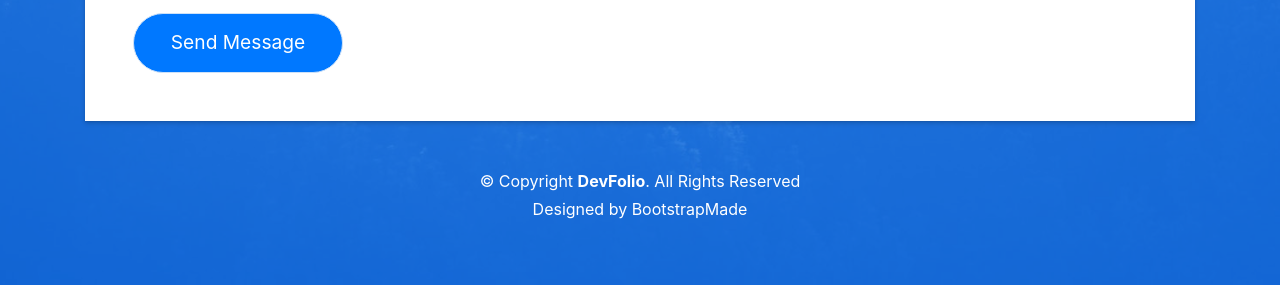
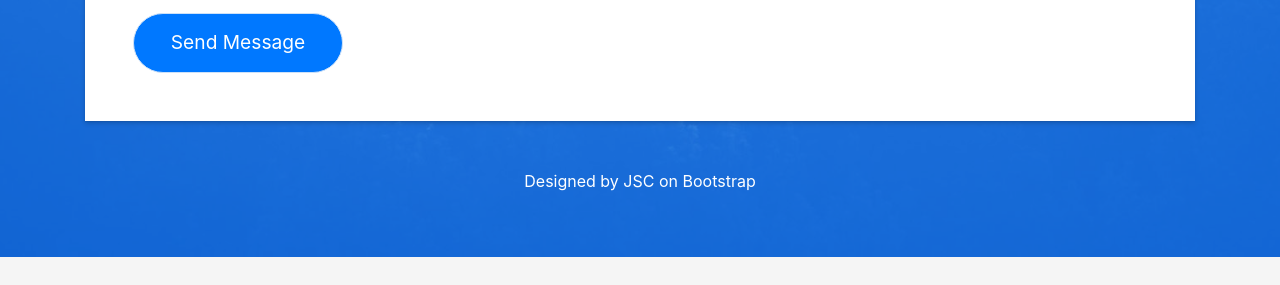
Before and after one commit to jscrui/jscrui.github.io, a plain HTML site: page index.html in a window 1280 px wide. Shown: the part 6344-6629 px from the top of the page. After the commit the page ends 6601 px from the top, so only its background shows below. Drawn offline with Linux system fonts and the light colour scheme; files whose address does not match are found by name.

Commit message:
Update index.html

```diff
--- a/index.html
+++ b/index.html
@@ -733,7 +733,6 @@
         <div class="row">
           <div class="col-sm-12">
             <div class="copyright-box">
-              <p class="copyright">&copy; Copyright <strong>DevFolio</strong>. All Rights Reserved</p>
               <div class="credits">
                 <!--
                   All the links in the footer should remain intact.
@@ -741,7 +740,7 @@
                   Licensing information: https://bootstrapmade.com/license/
                   Purchase the pro version with working PHP/AJAX contact form: https://bootstrapmade.com/buy/?theme=DevFolio
                 -->
-                Designed by <a href="https://bootstrapmade.com/">BootstrapMade</a>
+                Designed by <a href="https://bootstrapmade.com/">JSC on Bootstrap</a>
               </div>
             </div>
           </div>
```
